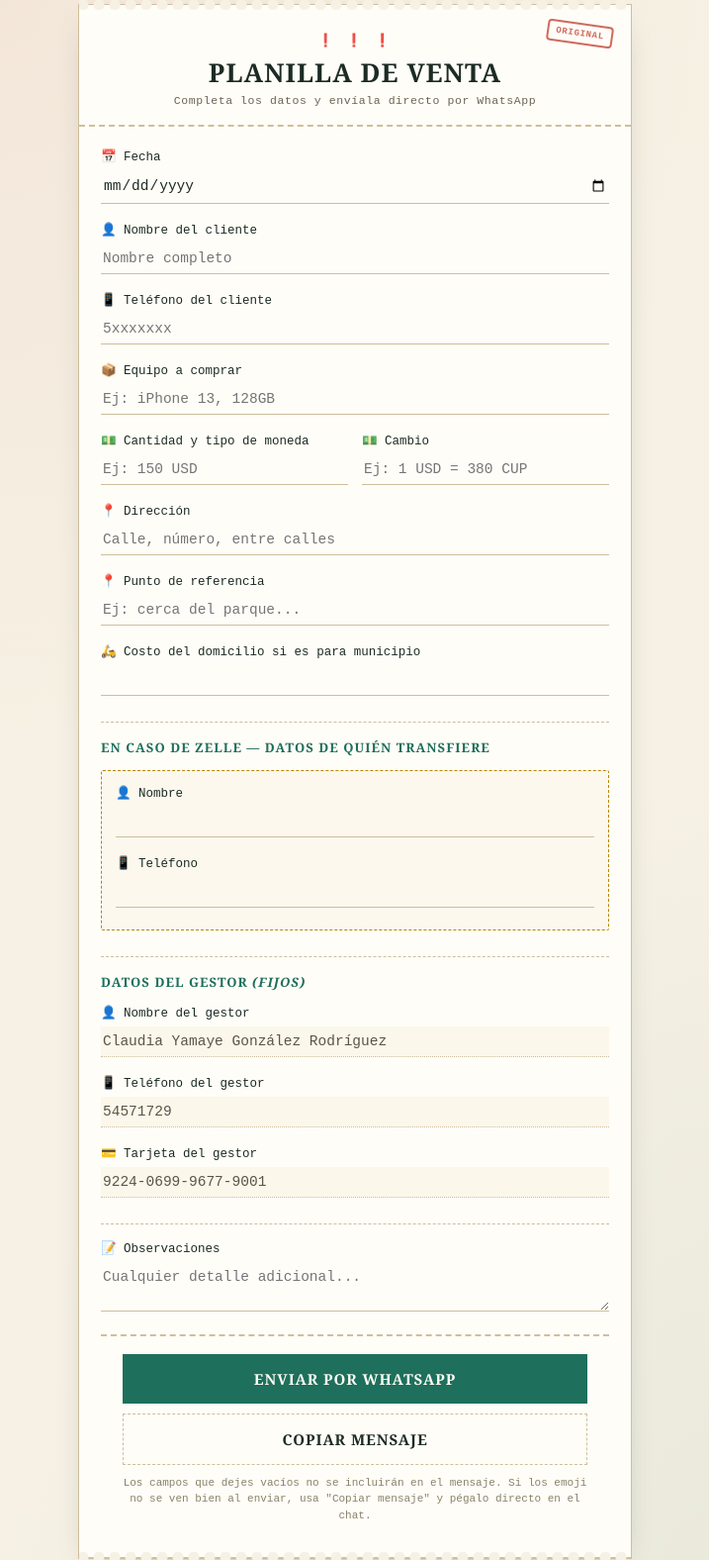
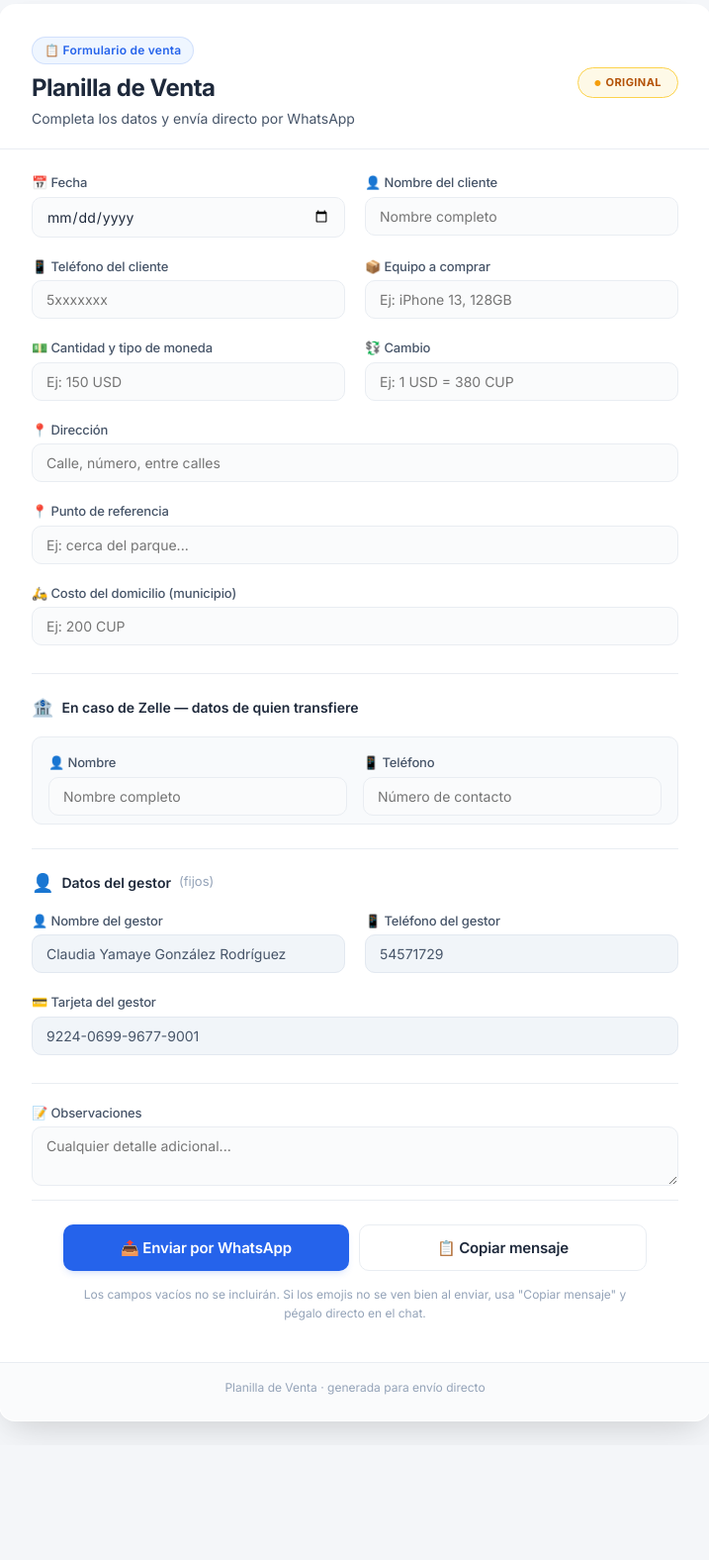
Before and after one commit to Revolico-Cienfuegos/planilla-venta, a plain HTML site: page index.html in a window 1280 px wide. Shown: the part 20-1596 px from the top of the page at 99% size, without its empty margins (281-998 px from the left). After the commit the page ends 1480 px from the top, so only its background shows below. Drawn offline with Linux system fonts and the light colour scheme.

Commit message:
Update index.html

```diff
--- a/index.html
+++ b/index.html
@@ -1,317 +1,497 @@
 <!DOCTYPE html>
 <html lang="es">
 <head>
-<meta charset="UTF-8">
-<meta name="viewport" content="width=device-width, initial-scale=1.0">
-<title>Planilla de Venta</title>
+  <meta charset="UTF-8" />
+  <meta name="viewport" content="width=device-width, initial-scale=1.0" />
+  <title>Planilla de Venta · Profesional</title>
+  <!-- Fuente moderna desde Google Fonts -->
+  <link rel="preconnect" href="https://fonts.googleapis.com" />
+  <link rel="preconnect" href="https://fonts.gstatic.com" crossorigin />
+  <link href="https://fonts.googleapis.com/css2?family=Inter:opsz,wght@14..32,400;14..32,500;14..32,600;14..32,700&display=swap" rel="stylesheet" />
   <style>
-  :root{
-    --ink:#1c2b24;
-    --paper:#f6f1e4;
-    --line:#cdbf9d;
-    --accent:#c0392b;
-    --accent-2:#1e6f5c;
-    --gold:#b8860b;
-    --field-bg:#fffdf8;
+    /* Reset y variables */
+    * {
+      margin: 0;
+      padding: 0;
+      box-sizing: border-box;
     }
 
-  *{box-sizing:border-box;}
-
-  body{
-    margin:0;
-    background:
-      radial-gradient(circle at 20% 0%, rgba(192,57,43,0.06), transparent 40%),
-      radial-gradient(circle at 90% 100%, rgba(30,111,92,0.07), transparent 45%),
-      var(--paper);
-    color:var(--ink);
-    font-family:"Courier New", ui-monospace, monospace;
-    min-height:100vh;
-    padding:24px 14px 60px;
+    :root {
+      --bg: #f4f6f9;
+      --card-bg: #ffffff;
+      --text-primary: #1e293b;
+      --text-secondary: #475569;
+      --text-muted: #94a3b8;
+      --border-light: #e9edf2;
+      --border-focus: #2563eb;
+      --accent: #2563eb;
+      --accent-hover: #1d4ed8;
+      --accent-soft: #eff6ff;
+      --success: #16a34a;
+      --shadow: 0 20px 40px -12px rgba(0, 0, 0, 0.12), 0 8px 24px -6px rgba(0, 0, 0, 0.05);
+      --radius: 16px;
+      --radius-sm: 10px;
+      --font: 'Inter', -apple-system, BlinkMacSystemFont, 'Segoe UI', Roboto, Helvetica, Arial, sans-serif;
     }
 
-  .ticket{
-    max-width:560px;
-    margin:0 auto;
-    background:var(--field-bg);
-    border:1px solid var(--line);
-    box-shadow: 0 1px 0 var(--line), 0 12px 30px -16px rgba(28,43,36,0.35);
-    position:relative;
+    body {
+      background: var(--bg);
+      font-family: var(--font);
+      color: var(--text-primary);
+      min-height: 100vh;
+      display: flex;
+      align-items: center;
+      justify-content: center;
+      padding: 24px 16px;
+      margin: 0;
+      line-height: 1.5;
     }
 
-  .ticket::before, .ticket::after{
-    content:"";
-    position:absolute;
-    left:0; right:0; height:10px;
-    background-image: radial-gradient(circle, var(--paper) 5px, transparent 6px);
-    background-size: 16px 16px;
-    background-position: -4px center;
-  }
-  .ticket::before{ top:-5px; }
-  .ticket::after{ bottom:-5px; }
-
-  header{
-    text-align:center;
-    padding:28px 20px 18px;
-    border-bottom:2px dashed var(--line);
+    /* Contenedor principal */
+    .ticket {
+      max-width: 720px;
+      width: 100%;
+      background: var(--card-bg);
+      border-radius: var(--radius);
+      box-shadow: var(--shadow);
+      overflow: hidden;
+      transition: box-shadow 0.2s ease;
+      border: 1px solid rgba(255, 255, 255, 0.5);
     }
 
-  .siren{
-    font-size:13px;
-    letter-spacing:.18em;
-    color:var(--accent);
-    font-weight:700;
+    /* Encabezado */
+    header {
+      padding: 32px 32px 20px;
+      border-bottom: 1px solid var(--border-light);
+      display: flex;
+      align-items: center;
+      justify-content: space-between;
+      flex-wrap: wrap;
+      gap: 12px;
     }
 
-  h1{
-    font-family: Georgia, 'Times New Roman', serif;
-    font-size:26px;
-    letter-spacing:.04em;
-    margin:6px 0 4px;
-    text-transform:uppercase;
+    .header-left {
+      display: flex;
+      flex-direction: column;
     }
 
-  .sub{
-    font-size:11.5px;
-    color:#6b6354;
-    letter-spacing:.05em;
+    .badge {
+      display: inline-flex;
+      align-items: center;
+      gap: 6px;
+      background: var(--accent-soft);
+      color: var(--accent);
+      font-size: 12px;
+      font-weight: 600;
+      letter-spacing: 0.02em;
+      padding: 4px 12px;
+      border-radius: 30px;
+      width: fit-content;
+      margin-bottom: 6px;
+      border: 1px solid rgba(37, 99, 235, 0.15);
     }
 
-  form{ padding:22px 22px 8px; }
-
-  .group{ margin-bottom:18px; }
-
-  .group.section-break{
-    margin-top:26px;
-    padding-top:16px;
-    border-top:1px dashed var(--line);
+    h1 {
+      font-size: 24px;
+      font-weight: 700;
+      letter-spacing: -0.02em;
+      color: var(--text-primary);
+      margin: 0;
     }
 
-  .section-title{
-    font-family: Georgia, serif;
-    font-size:13px;
-    text-transform:uppercase;
-    letter-spacing:.08em;
-    color:var(--accent-2);
-    margin-bottom:14px;
-    font-weight:700;
+    .sub {
+      font-size: 14px;
+      color: var(--text-secondary);
+      margin-top: 2px;
+      font-weight: 400;
     }
 
-  label{
-    display:block;
-    font-size:12.5px;
-    margin-bottom:6px;
-    color:var(--ink);
+    .stamp {
+      background: #fef9e7;
+      border: 1px solid #fcd34d;
+      color: #b45309;
+      font-size: 11px;
+      font-weight: 700;
+      letter-spacing: 0.04em;
+      padding: 6px 16px;
+      border-radius: 30px;
+      text-transform: uppercase;
+      white-space: nowrap;
+      display: inline-flex;
+      align-items: center;
+      gap: 4px;
     }
 
-  label .opt{
-    color:#9a8f72;
-    font-style:italic;
-    font-size:11px;
+    .stamp::before {
+      content: "●";
+      font-size: 8px;
+      color: #f59e0b;
     }
 
-  input, textarea{
-    width:100%;
-    border:none;
-    border-bottom:1.5px solid var(--line);
-    background:transparent;
-    font-family:inherit;
-    font-size:14.5px;
-    padding:7px 2px;
-    color:var(--ink);
-    transition:border-color .15s;
+    /* Formulario */
+    form {
+      padding: 24px 32px 8px;
     }
 
-  input:focus, textarea:focus{
-    outline:none;
-    border-bottom-color:var(--accent);
+    .form-grid {
+      display: grid;
+      grid-template-columns: 1fr 1fr;
+      gap: 16px 20px;
     }
 
-  input[readonly]{
-    color:#5c5547;
-    background:rgba(184,134,11,0.05);
-    border-bottom-style:dotted;
-    cursor:default;
+    .group {
+      margin-bottom: 4px;
     }
 
-  textarea{ resize:vertical; min-height:50px; }
-
-  .row2{
-    display:grid;
-    grid-template-columns:1fr 1fr;
-    gap:14px;
+    .group.full-width {
+      grid-column: 1 / -1;
     }
 
-  @media (max-width:420px){
-    .row2{ grid-template-columns:1fr; }
+    label {
+      display: block;
+      font-size: 13px;
+      font-weight: 500;
+      color: var(--text-secondary);
+      margin-bottom: 4px;
+      letter-spacing: -0.01em;
     }
 
-  .zelle-box{
-    border:1.5px dashed var(--gold);
-    padding:14px 14px 4px;
-    border-radius:2px;
-    background:rgba(184,134,11,0.04);
+    label .opt {
+      font-weight: 400;
+      color: var(--text-muted);
+      font-size: 12px;
     }
 
-  .submit-area{
-    padding:18px 22px 26px;
-    border-top:2px dashed var(--line);
-    margin-top:10px;
+    input,
+    textarea {
+      width: 100%;
+      border: 1px solid var(--border-light);
+      border-radius: var(--radius-sm);
+      background: #fafbfc;
+      font-family: var(--font);
+      font-size: 14px;
+      padding: 10px 14px;
+      color: var(--text-primary);
+      transition: border-color 0.2s, box-shadow 0.2s, background 0.2s;
+      outline: none;
     }
 
-  button{
-    width:100%;
-    background:var(--accent-2);
-    color:#fefcf4;
-    border:none;
-    padding:15px;
-    font-family: Georgia, serif;
-    font-size:15px;
-    font-weight:700;
-    letter-spacing:.06em;
-    text-transform:uppercase;
-    cursor:pointer;
-    transition: transform .08s ease, background .15s;
+    input:focus,
+    textarea:focus {
+      border-color: var(--border-focus);
+      box-shadow: 0 0 0 3px rgba(37, 99, 235, 0.1);
+      background: #ffffff;
     }
 
-  button:active{ transform:scale(0.98); }
-  button:hover{ background:#16584a; }
-
-  .hint{
-    text-align:center;
-    font-size:11px;
-    color:#8a8169;
-    margin-top:10px;
-    line-height:1.5;
+    input[readonly] {
+      background: #f1f5f9;
+      color: var(--text-secondary);
+      border-color: #e2e8f0;
+      cursor: default;
     }
 
-  .stamp{
-    position:absolute;
-    top:18px;
-    right:18px;
-    border:2px solid var(--accent);
-    color:var(--accent);
-    font-size:9px;
-    font-weight:700;
-    letter-spacing:.08em;
-    padding:4px 7px;
-    transform:rotate(8deg);
-    border-radius:4px;
-    opacity:.75;
+    input[readonly]:focus {
+      box-shadow: none;
+      border-color: #e2e8f0;
     }
 
-  footer{
-    text-align:center;
-    font-size:11px;
-    color:#9a8f72;
-    margin-top:18px;
+    textarea {
+      resize: vertical;
+      min-height: 60px;
+    }
+
+    /* Secciones especiales */
+    .section-break {
+      margin-top: 24px;
+      padding-top: 20px;
+      border-top: 1px solid var(--border-light);
+    }
+
+    .section-title {
+      font-size: 14px;
+      font-weight: 600;
+      color: var(--text-primary);
+      margin-bottom: 16px;
+      display: flex;
+      align-items: center;
+      gap: 8px;
+    }
+
+    .section-title .emoji {
+      font-size: 18px;
+    }
+
+    .zelle-box {
+      background: #f8fafc;
+      border: 1px solid var(--border-light);
+      border-radius: var(--radius-sm);
+      padding: 16px 16px 4px;
+      margin-top: 4px;
+    }
+
+    .zelle-box .group:last-child {
+      margin-bottom: 0;
+    }
+
+    /* Botones y área de envío */
+    .submit-area {
+      padding: 24px 32px 32px;
+      border-top: 1px solid var(--border-light);
+      margin-top: 8px;
+      display: flex;
+      flex-direction: column;
+      gap: 10px;
+    }
+
+    .btn-group {
+      display: flex;
+      gap: 10px;
+      flex-wrap: wrap;
+    }
+
+    .btn {
+      flex: 1;
+      min-width: 140px;
+      display: inline-flex;
+      align-items: center;
+      justify-content: center;
+      gap: 8px;
+      font-family: var(--font);
+      font-weight: 600;
+      font-size: 15px;
+      padding: 13px 20px;
+      border: none;
+      border-radius: var(--radius-sm);
+      cursor: pointer;
+      transition: background 0.2s, transform 0.08s, box-shadow 0.2s;
+      text-decoration: none;
+      color: #fff;
+      background: var(--accent);
+      letter-spacing: -0.01em;
+    }
+
+    .btn:active {
+      transform: scale(0.97);
+    }
+
+    .btn-primary {
+      background: var(--accent);
+      box-shadow: 0 4px 8px -4px rgba(37, 99, 235, 0.3);
+    }
+    .btn-primary:hover {
+      background: var(--accent-hover);
+      box-shadow: 0 8px 16px -6px rgba(37, 99, 235, 0.35);
+    }
+
+    .btn-outline {
+      background: transparent;
+      color: var(--text-primary);
+      border: 1.5px solid var(--border-light);
+      box-shadow: none;
+    }
+    .btn-outline:hover {
+      background: #f1f5f9;
+      border-color: #cbd5e1;
+    }
+
+    .hint {
+      font-size: 12px;
+      color: var(--text-muted);
+      text-align: center;
+      line-height: 1.6;
+      margin-top: 4px;
+    }
+
+    /* Footer */
+    footer {
+      text-align: center;
+      font-size: 12px;
+      color: var(--text-muted);
+      padding: 16px 32px 24px;
+      border-top: 1px solid var(--border-light);
+      background: #fafbfc;
+    }
+
+    /* Responsive */
+    @media (max-width: 600px) {
+      header {
+        flex-direction: column;
+        align-items: flex-start;
+        padding: 24px 20px 16px;
+      }
+      .stamp {
+        align-self: flex-start;
+      }
+      form {
+        padding: 16px 20px 4px;
+      }
+      .form-grid {
+        grid-template-columns: 1fr;
+        gap: 12px;
+      }
+      .submit-area {
+        padding: 20px 20px 24px;
+      }
+      .btn-group {
+        flex-direction: column;
+      }
+      .btn {
+        min-width: unset;
+        width: 100%;
+      }
+      .zelle-box {
+        padding: 12px 12px 0;
+      }
+      footer {
+        padding: 12px 20px 16px;
+      }
+    }
+
+    @media (max-width: 400px) {
+      body {
+        padding: 12px 8px;
+      }
+      .ticket {
+        border-radius: 12px;
+      }
+      input,
+      textarea {
+        font-size: 13px;
+        padding: 8px 12px;
+      }
     }
   </style>
 </head>
 <body>
 
   <div class="ticket">
-  <div class="stamp">ORIGINAL</div>
     <header>
-    <div class="siren">❗ ❗ ❗</div>
+      <div class="header-left">
+        <span class="badge">📋 Formulario de venta</span>
         <h1>Planilla de Venta</h1>
-    <div class="sub">Completa los datos y envíala directo por WhatsApp</div>
+        <div class="sub">Completa los datos y envía directo por WhatsApp</div>
+      </div>
+      <div class="stamp">Original</div>
     </header>
 
     <form id="planillaForm">
-
+      <div class="form-grid">
+        <!-- Fecha -->
         <div class="group">
           <label for="fecha">📅 Fecha</label>
-      <input type="date" id="fecha" name="fecha">
+          <input type="date" id="fecha" name="fecha" />
         </div>
 
+        <!-- Nombre cliente -->
         <div class="group">
           <label for="nombreCliente">👤 Nombre del cliente</label>
-      <input type="text" id="nombreCliente" name="nombreCliente" placeholder="Nombre completo">
+          <input type="text" id="nombreCliente" name="nombreCliente" placeholder="Nombre completo" />
         </div>
 
+        <!-- Teléfono cliente -->
         <div class="group">
           <label for="telCliente">📱 Teléfono del cliente</label>
-      <input type="tel" id="telCliente" name="telCliente" placeholder="5xxxxxxx">
+          <input type="tel" id="telCliente" name="telCliente" placeholder="5xxxxxxx" />
         </div>
 
+        <!-- Equipo -->
         <div class="group">
           <label for="equipo">📦 Equipo a comprar</label>
-      <input type="text" id="equipo" name="equipo" placeholder="Ej: iPhone 13, 128GB">
+          <input type="text" id="equipo" name="equipo" placeholder="Ej: iPhone 13, 128GB" />
         </div>
 
-    <div class="group row2">
-      <div>
+        <!-- Cantidad y moneda -->
+        <div class="group">
           <label for="cantidad">💵 Cantidad y tipo de moneda</label>
-        <input type="text" id="cantidad" name="cantidad" placeholder="Ej: 150 USD">
+          <input type="text" id="cantidad" name="cantidad" placeholder="Ej: 150 USD" />
         </div>
-      <div>
-        <label for="cambio">💵 Cambio</label>
-        <input type="text" id="cambio" name="cambio" placeholder="Ej: 1 USD = 380 CUP">
+
+        <!-- Cambio -->
+        <div class="group">
+          <label for="cambio">💱 Cambio</label>
+          <input type="text" id="cambio" name="cambio" placeholder="Ej: 1 USD = 380 CUP" />
+        </div>
+
+        <!-- Dirección -->
+        <div class="group full-width">
+          <label for="direccion">📍 Dirección</label>
+          <input type="text" id="direccion" name="direccion" placeholder="Calle, número, entre calles" />
+        </div>
+
+        <!-- Punto de referencia -->
+        <div class="group full-width">
+          <label for="referencia">📍 Punto de referencia</label>
+          <input type="text" id="referencia" name="referencia" placeholder="Ej: cerca del parque..." />
+        </div>
+
+        <!-- Costo domicilio -->
+        <div class="group full-width">
+          <label for="domicilio">🛵 Costo del domicilio (municipio)</label>
+          <input type="text" id="domicilio" name="domicilio" placeholder="Ej: 200 CUP" />
         </div>
       </div>
 
-    <div class="group">
-      <label for="direccion">📍 Dirección</label>
-      <input type="text" id="direccion" name="direccion" placeholder="Calle, número, entre calles">
-    </div>
-
-    <div class="group">
-      <label for="referencia">📍 Punto de referencia</label>
-      <input type="text" id="referencia" name="referencia" placeholder="Ej: cerca del parque...">
-    </div>
-
-    <div class="group">
-      <label for="domicilio">🛵 Costo del domicilio si es para municipio</label>
-      <input type="text" id="domicilio" name="domicilio">
-    </div>
-
-    <div class="group section-break">
-      <div class="section-title">En caso de Zelle — datos de quién transfiere</div>
+      <!-- Zelle -->
+      <div class="section-break">
+        <div class="section-title"><span class="emoji">🏦</span> En caso de Zelle — datos de quien transfiere</div>
         <div class="zelle-box">
+          <div class="form-grid" style="gap:12px 16px;">
             <div class="group">
               <label for="zelleNombre">👤 Nombre</label>
-          <input type="text" id="zelleNombre" name="zelleNombre">
+              <input type="text" id="zelleNombre" name="zelleNombre" placeholder="Nombre completo" />
             </div>
             <div class="group">
               <label for="zelleTelefono">📱 Teléfono</label>
-          <input type="tel" id="zelleTelefono" name="zelleTelefono">
+              <input type="tel" id="zelleTelefono" name="zelleTelefono" placeholder="Número de contacto" />
+            </div>
           </div>
         </div>
       </div>
 
-    <div class="group section-break">
-      <div class="section-title">Datos del gestor <span class="opt" style="font-style:italic;">(fijos)</span></div>
+      <!-- Datos del gestor (fijos) -->
+      <div class="section-break">
+        <div class="section-title"><span class="emoji">👤</span> Datos del gestor <span class="opt" style="font-weight:400; font-size:13px; color:var(--text-muted);">(fijos)</span></div>
+        <div class="form-grid">
           <div class="group">
             <label for="gestorNombre">👤 Nombre del gestor</label>
-        <input type="text" id="gestorNombre" name="gestorNombre" value="Claudia Yamaye González Rodríguez" readonly>
+            <input type="text" id="gestorNombre" name="gestorNombre" value="Claudia Yamaye González Rodríguez" readonly />
           </div>
           <div class="group">
             <label for="gestorTelefono">📱 Teléfono del gestor</label>
-        <input type="tel" id="gestorTelefono" name="gestorTelefono" value="54571729" readonly>
+            <input type="tel" id="gestorTelefono" name="gestorTelefono" value="54571729" readonly />
           </div>
-      <div class="group">
+          <div class="group full-width">
             <label for="gestorTarjeta">💳 Tarjeta del gestor</label>
-        <input type="text" id="gestorTarjeta" name="gestorTarjeta" value="9224-0699-9677-9001" readonly>
+            <input type="text" id="gestorTarjeta" name="gestorTarjeta" value="9224-0699-9677-9001" readonly />
+          </div>
         </div>
       </div>
 
-    <div class="group section-break">
+      <!-- Observaciones -->
+      <div class="section-break">
+        <div class="group full-width" style="margin-bottom:0;">
           <label for="observaciones">📝 Observaciones</label>
           <textarea id="observaciones" name="observaciones" placeholder="Cualquier detalle adicional..."></textarea>
         </div>
-
-    <div class="submit-area">
-      <button type="submit">Enviar por WhatsApp</button>
-      <button type="button" id="copyBtn" style="margin-top:10px; background:transparent; border:1.5px dashed var(--line); color:var(--ink);">Copiar mensaje</button>
-      <div class="hint">Los campos que dejes vacíos no se incluirán en el mensaje. Si los emoji no se ven bien al enviar, usa "Copiar mensaje" y pégalo directo en el chat.</div>
       </div>
 
+      <!-- Botones -->
+      <div class="submit-area">
+        <div class="btn-group">
+          <button type="submit" class="btn btn-primary">📤 Enviar por WhatsApp</button>
+          <button type="button" id="copyBtn" class="btn btn-outline">📋 Copiar mensaje</button>
+        </div>
+        <div class="hint">
+          Los campos vacíos no se incluirán. Si los emojis no se ven bien al enviar, usa "Copiar mensaje" y pégalo directo en el chat.
+        </div>
+      </div>
     </form>
+
+    <footer>Planilla de Venta · generada para envío directo</footer>
   </div>
 
-<footer>Planilla de Venta · generada para envío directo</footer>
-
   <script>
+    // ========== LÓGICA IDÉNTICA A LA ORIGINAL (mejorada solo en comentarios) ==========
     const WHATSAPP_LINK = "https://wa.me/5354571729";
 
     function isMobileDevice() {
@@ -325,12 +505,8 @@ function buildWhatsappUrl(message) {
       const phone = match[1];
 
       if (isMobileDevice()) {
-    // El esquema nativo whatsapp:// abre la app directamente sin pasar
-    // por ninguna página web intermedia, evitando que esa página
-    // muestre los emojis rotos antes de redirigir a la app.
         return `whatsapp://send?phone=${phone}&text=${encoded}`;
       }
-  // En PC (sin app nativa) usamos WhatsApp Web directo.
       return `https://web.whatsapp.com/send?phone=${phone}&text=${encoded}`;
     }
 
@@ -340,7 +516,7 @@ const fieldDefs = [
       { id: "telCliente", label: "📱 Teléfono del cliente" },
       { id: "equipo", label: "📦 Equipo a comprar" },
       { id: "cantidad", label: "💵 Cantidad y tipo de moneda" },
-  { id: "cambio", label: "💵 Cambio" },
+      { id: "cambio", label: "💱 Cambio" },
       { id: "direccion", label: "📍 Dirección" },
       { id: "referencia", label: "📍 Punto de referencia" },
       { id: "domicilio", label: "🛵 Costo del domicilio si es para municipio" },
@@ -379,7 +555,7 @@ function buildMessage(data) {
       const zelleHasData = zelleDefs.some(f => data[f.id] && data[f.id].trim() !== "");
       if (zelleHasData) {
         lines.push("");
-    lines.push("En caso de Zelle, datos de quién realizará la transferencia:");
+        lines.push("🏦 En caso de Zelle, datos de quien realizará la transferencia:");
         zelleDefs.forEach(f => {
           const val = data[f.id];
           if (val && val.trim() !== "") {
@@ -414,40 +590,10 @@ function getFormData() {
       return data;
     }
 
-document.getElementById("planillaForm").addEventListener("submit", function(e){
-  e.preventDefault();
-
-  const data = getFormData();
-  const message = buildMessage(data);
-  const directUrl = buildWhatsappUrl(message);
-
-  if (directUrl) {
-    if (isMobileDevice()) {
-      // Intentamos abrir la app nativa directamente. Si en ~1.5s la página
-      // sigue visible (la app no respondió, ej. no está instalada o el
-      // navegador bloqueó el esquema), caemos a api.whatsapp.com como respaldo.
-      const fallbackUrl = `https://api.whatsapp.com/send?phone=${WHATSAPP_LINK.match(/wa\.me\/(\d{7,15})/)[1]}&text=${encodeURIComponent(message)}`;
-      const fallbackTimer = setTimeout(() => {
-        window.location.href = fallbackUrl;
-      }, 1500);
-      window.addEventListener("blur", () => clearTimeout(fallbackTimer), { once: true });
-      window.location.href = directUrl;
-    } else {
-      window.open(directUrl, "_blank");
-    }
-  } else {
-    copyToClipboard(message);
-    alert("El mensaje fue copiado. Se abrirá WhatsApp: pega el mensaje (mantén presionado y selecciona Pegar) y envíalo.");
-    window.open(WHATSAPP_LINK, "_blank");
-  }
-});
-
     function copyToClipboard(text) {
-  // Intento moderno (requiere HTTPS o localhost)
       if (navigator.clipboard && window.isSecureContext) {
         return navigator.clipboard.writeText(text);
       }
-  // Fallback para file:// o navegadores sin Clipboard API
       return new Promise((resolve, reject) => {
         const ta = document.createElement("textarea");
         ta.value = text;
@@ -468,16 +614,46 @@ function copyToClipboard(text) {
       });
     }
 
-document.getElementById("copyBtn").addEventListener("click", function(){
+    // Submit
+    document.getElementById("planillaForm").addEventListener("submit", function(e) {
+      e.preventDefault();
+
+      const data = getFormData();
+      const message = buildMessage(data);
+      const directUrl = buildWhatsappUrl(message);
+
+      if (directUrl) {
+        if (isMobileDevice()) {
+          const fallbackUrl =
+            `https://api.whatsapp.com/send?phone=${WHATSAPP_LINK.match(/wa\.me\/(\d{7,15})/)[1]}&text=${encodeURIComponent(message)}`;
+          const fallbackTimer = setTimeout(() => {
+            window.location.href = fallbackUrl;
+          }, 1500);
+          window.addEventListener("blur", () => clearTimeout(fallbackTimer), { once: true });
+          window.location.href = directUrl;
+        } else {
+          window.open(directUrl, "_blank");
+        }
+      } else {
+        copyToClipboard(message);
+        alert("El mensaje fue copiado. Se abrirá WhatsApp: pega el mensaje y envíalo.");
+        window.open(WHATSAPP_LINK, "_blank");
+      }
+    });
+
+    // Botón copiar
+    document.getElementById("copyBtn").addEventListener("click", function() {
       const data = getFormData();
       const message = buildMessage(data);
       const btn = this;
-  copyToClipboard(message).then(() => {
-    btn.textContent = "¡Mensaje copiado!";
-    setTimeout(() => { btn.textContent = "Copiar mensaje"; }, 1800);
-  }).catch(() => {
-    btn.textContent = "No se pudo copiar";
-    setTimeout(() => { btn.textContent = "Copiar mensaje"; }, 1800);
+      copyToClipboard(message)
+        .then(() => {
+          btn.textContent = "✅ ¡Copiado!";
+          setTimeout(() => { btn.innerHTML = "📋 Copiar mensaje"; }, 1800);
+        })
+        .catch(() => {
+          btn.textContent = "❌ Error";
+          setTimeout(() => { btn.innerHTML = "📋 Copiar mensaje"; }, 1800);
         });
     });
   </script>
```
Lines whose indentation alone changed are shown as unchanged.
